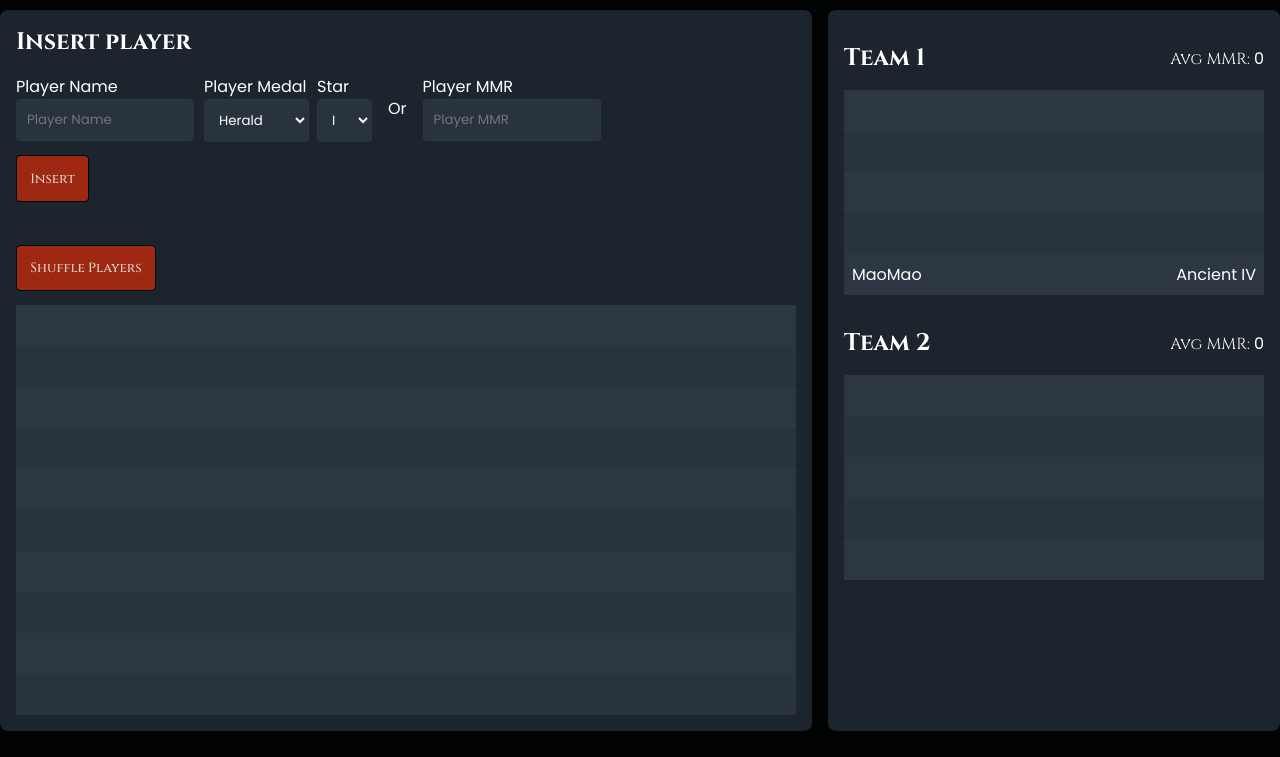
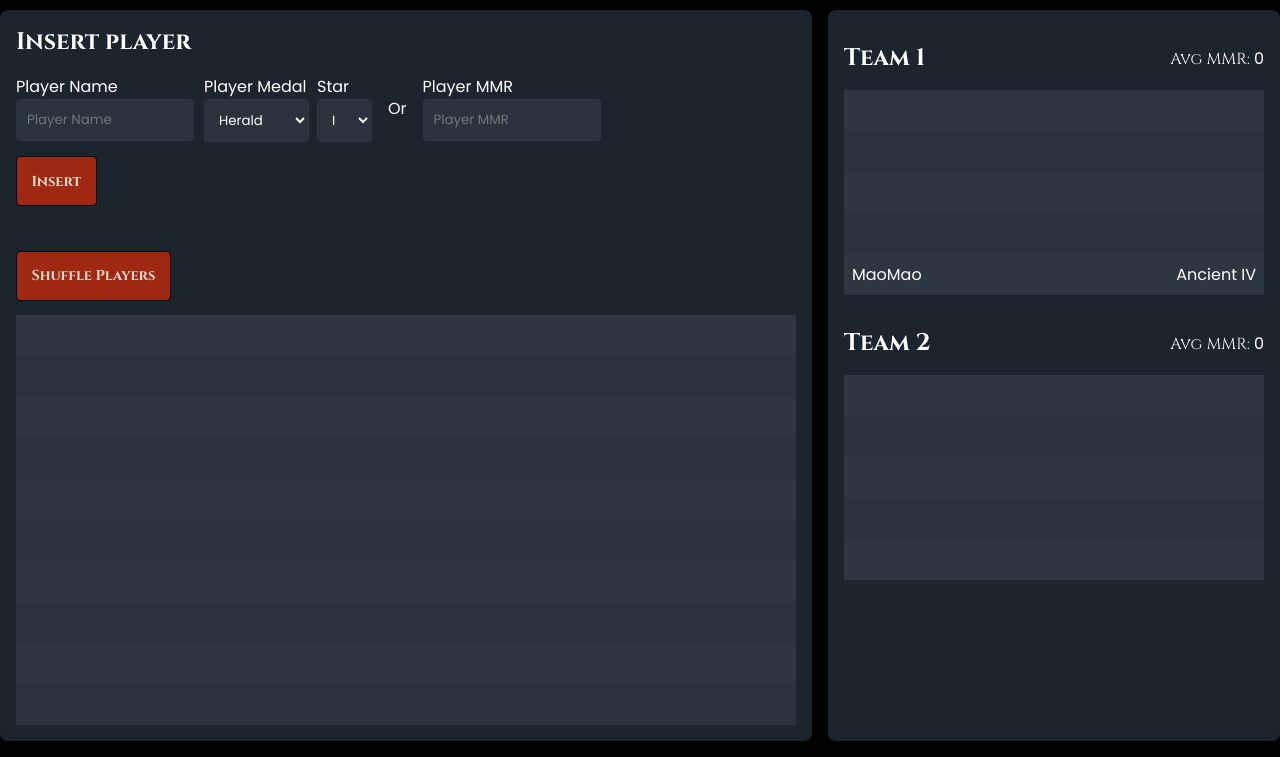
Before and after one commit to David-Ph/shuffle-dota-players, a website built with webpack: page dist/index.html in a window 1280 px wide. Shown: the part 118-875 px from the top of the page. Built offline with nearby package versions, Linux system fonts and the light colour scheme.

Commit message:
Update btn

```diff
--- a/dist/index.css
+++ b/dist/index.css
@@ -74,7 +74,8 @@ body * {
   background-color: #9f2812;
   font-family: "Cinzel", serif;
   color: #e2dace;
-  font-weight: 500;
+  font-weight: bold;
+  font-size: 0.9rem;
   border: 1px solid #000301;
 }
 
--- a/dist/scss/index.scss
+++ b/dist/scss/index.scss
@@ -89,7 +89,8 @@ body {
   background-color: color.$primary;
   font-family: typography.$main-font;
   color: color.$title-text;
-  font-weight: 500;
+  font-weight: bold;
+  font-size: 0.9rem;
   border: 1px solid color.$tertiary;
 }
 
```
Also changed, not shown: 1 other file.
